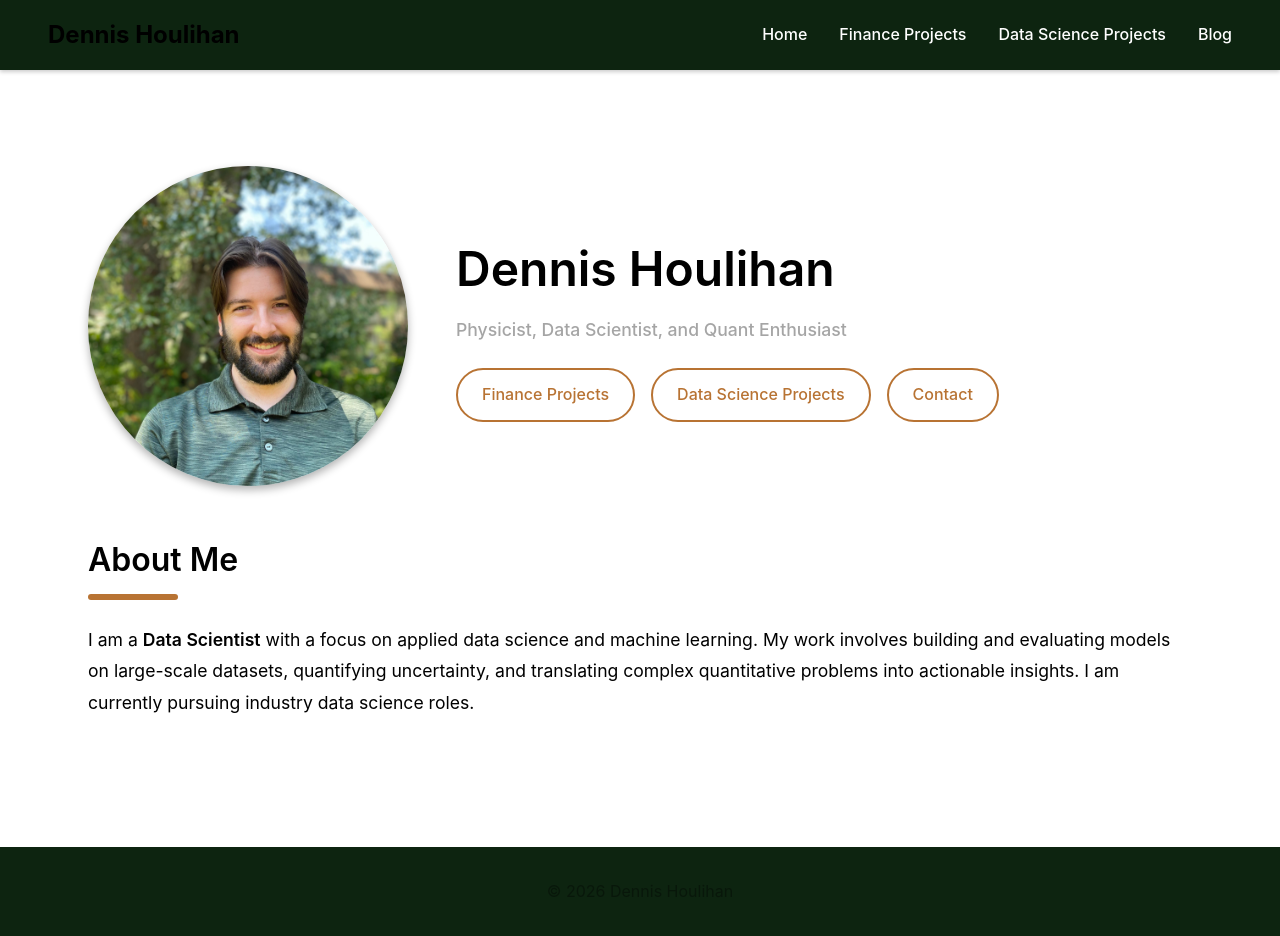
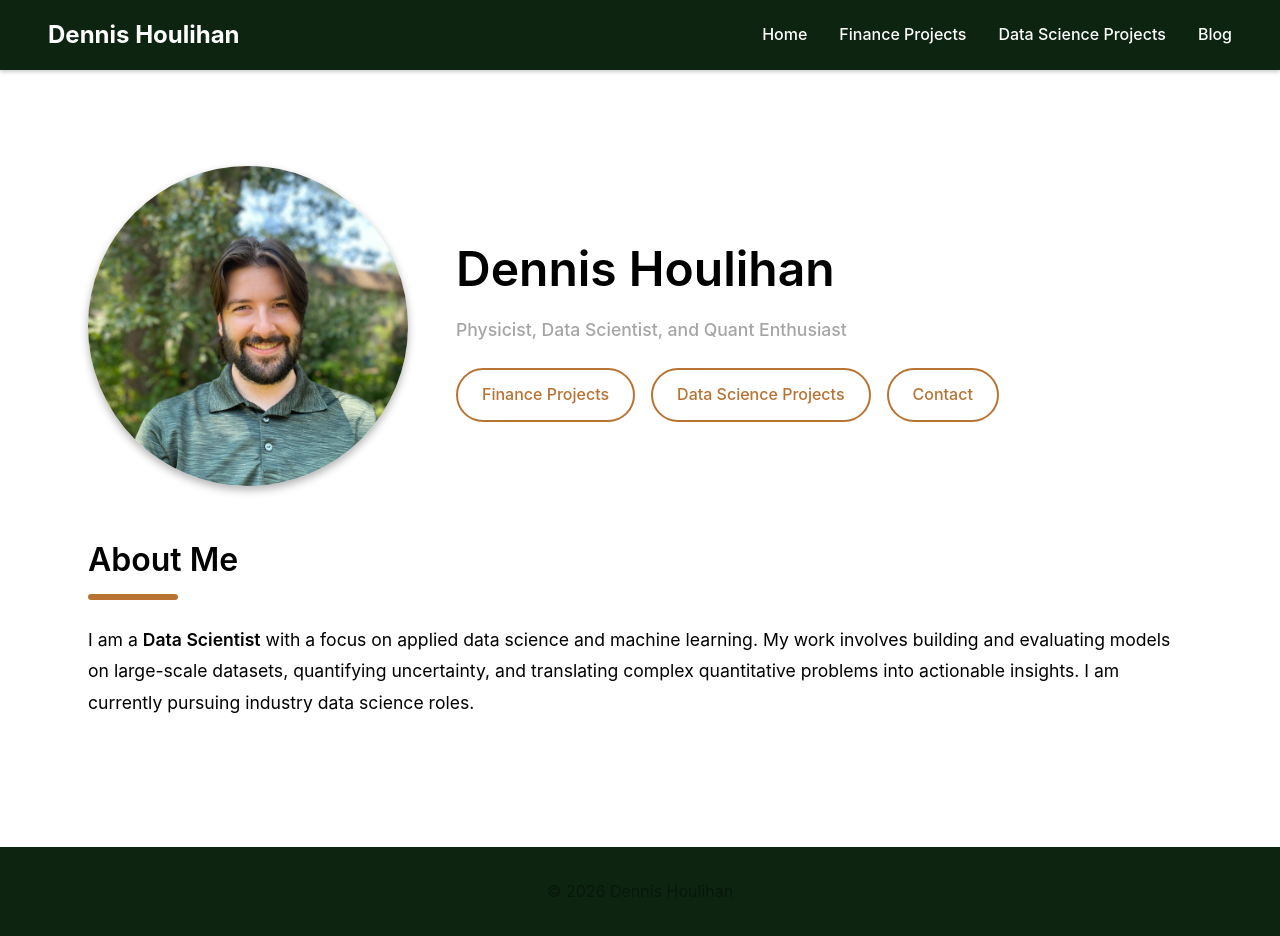
Before and after one commit to DJHoulihan/DJHoulihan.github.io, a Jekyll site: the page built from index.html, in a window 1280 px wide and 952 px high. Shown: the top 936 px of the window. Built offline with Jekyll 4.4.1, drawn with Linux system fonts in a browser that asks for light colours.

Commit message:
Change title color

```diff
--- a/assets/css/style.css
+++ b/assets/css/style.css
@@ -121,7 +121,7 @@ header {
 .logo {
   font-size: 1.5rem;
   font-weight: 700;
-  color: var(--text-primary);
+  color: #ffffff !important;
 }
 
 nav ul {
```
